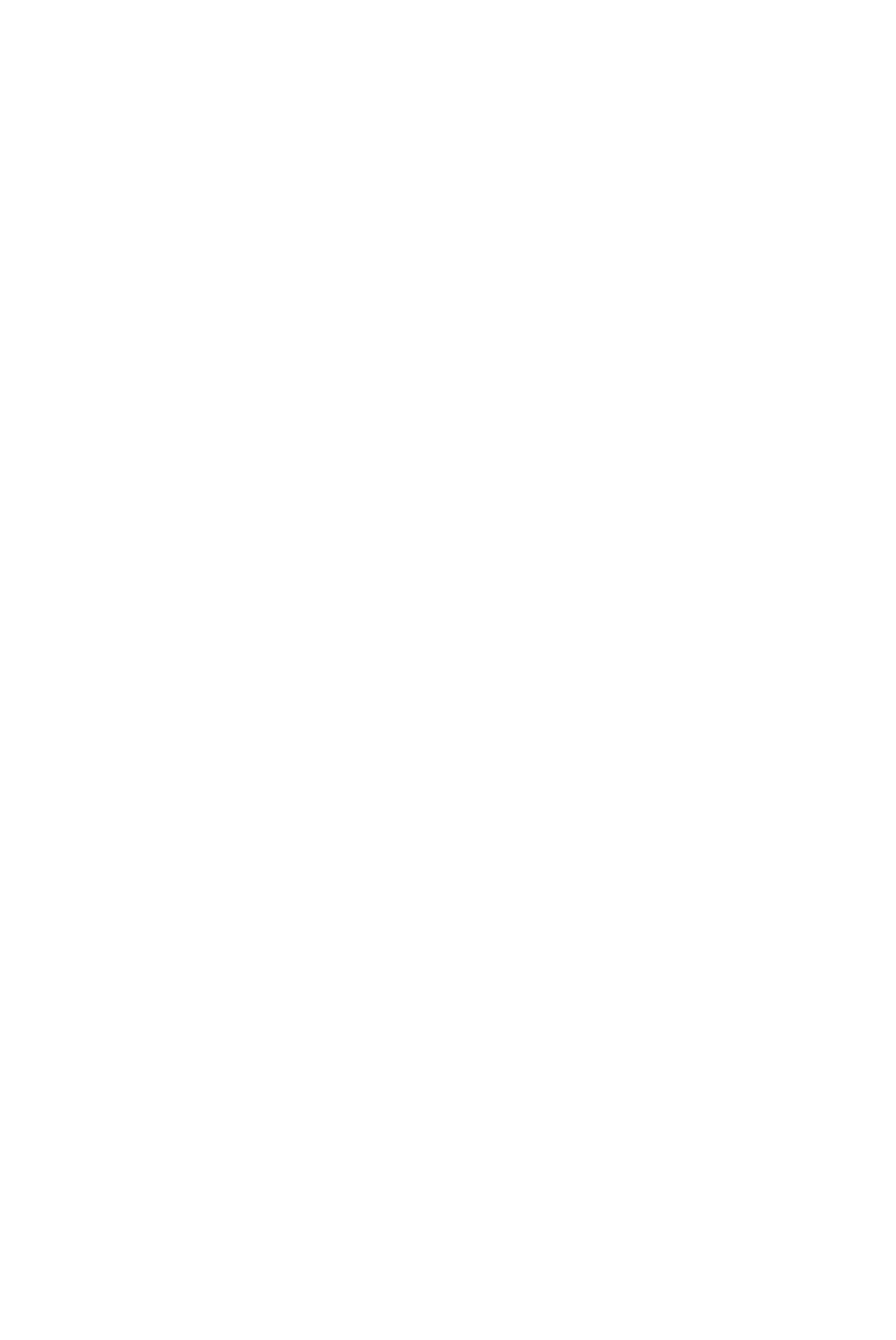
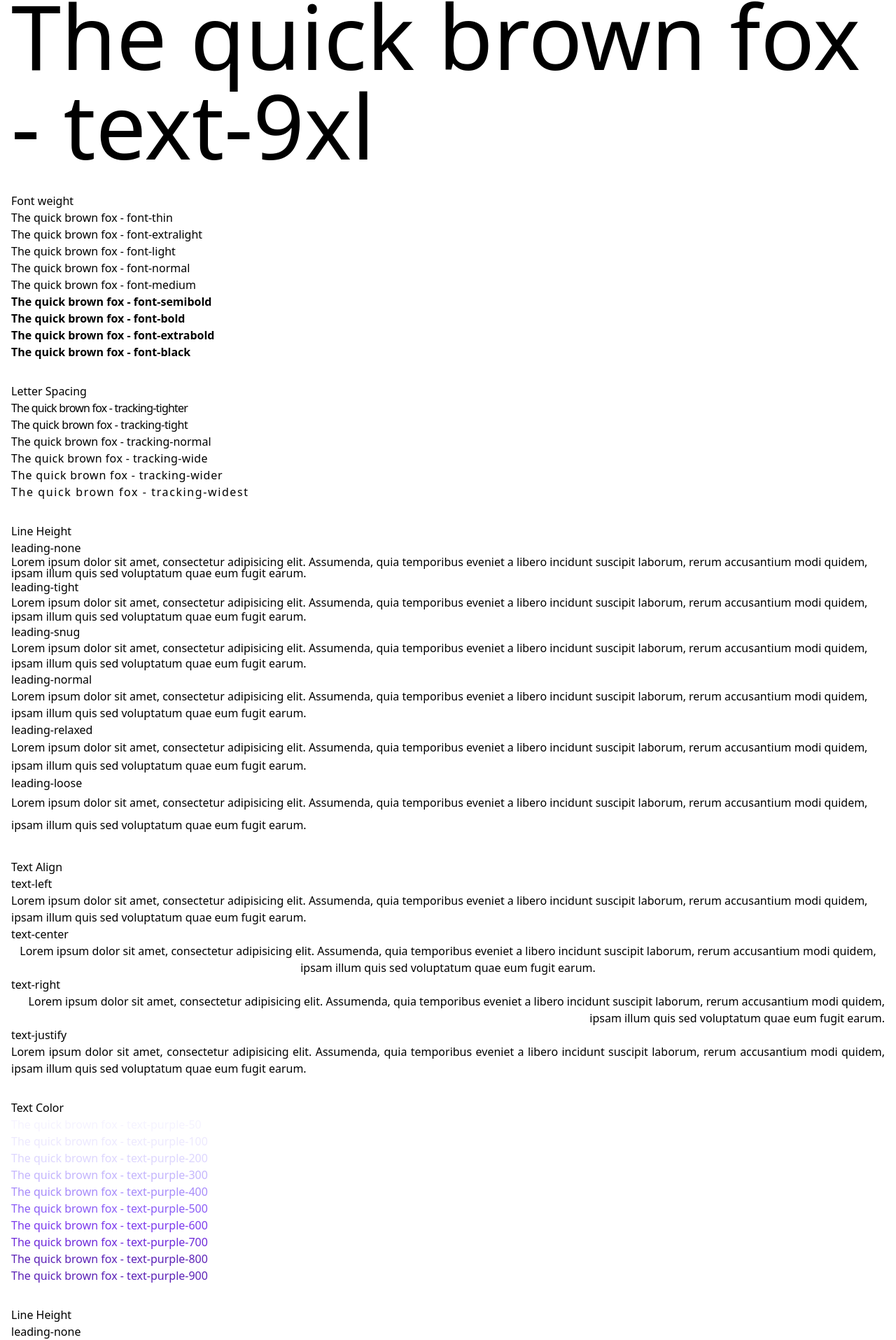
Before and after one commit to alexmkio/tailwind-react-practice, a React (Create React App) app: page / in a window 1280 px wide. Shown: the part 825-2740 px from the top of the page at 70% size. Before the commit the page ends 800 px from the top, so only its background shows below. Built offline with nearby package versions, Linux system fonts and the light colour scheme.

Commit message:
Show example styling for text

```diff
--- a/src/App.js
+++ b/src/App.js
@@ -3,10 +3,187 @@ import './App.css';
 function App() {
   return (
     <>
-      <header className="font-mainFont">
-        Header Using Imported Font
-      </header>
       <main>
+        <h2>
+          Fonts
+        </h2>
+
+        <section className="p-4">
+          <h3>
+            Font family
+          </h3>
+          <p>The quick brown fox - sans/default</p>
+          <p className="font-serif">The quick brown fox - font-serif</p>
+          <p className="font-mono">The quick brown fox - font-mono</p>
+          <p className="font-mainFont">The quick brown fox - imported/custom - font-mainFont</p>
+        </section>
+
+        <section className="p-4">
+          <h3>
+            Font sizing
+          </h3>
+          <p className="text-xs">The quick brown fox - text-xs</p>
+          <p className="text-sm">The quick brown fox - text-sm</p>
+          <p className="text-base">The quick brown fox - text-base</p>
+          <p className="text-lg">The quick brown fox - text-lg</p>
+          <p className="text-xl">The quick brown fox - text-xl</p>
+          <p className="text-2xl">The quick brown fox - text-2xl</p>
+          <p className="text-3xl">The quick brown fox - text-3xl</p>
+          <p className="text-4xl">The quick brown fox - text-4xl</p>
+          <p className="text-5xl">The quick brown fox - text-5xl</p>
+          <p className="text-6xl">The quick brown fox - text-6xl</p>
+          <p className="text-7xl">The quick brown fox - text-7xl</p>
+          <p className="text-8xl">The quick brown fox - text-8xl</p>
+          <p className="text-9xl">The quick brown fox - text-9xl</p>
+        </section>
+
+        <section className="p-4">
+          <h3>
+            Font weight
+          </h3>
+          <p className="font-thin">The quick brown fox - font-thin</p>
+          <p className="font-extralight">The quick brown fox - font-extralight</p>
+          <p className="font-light">The quick brown fox - font-light</p>
+          <p className="font-normal">The quick brown fox - font-normal</p>
+          <p className="font-medium">The quick brown fox - font-medium</p>
+          <p className="font-semibold">The quick brown fox - font-semibold</p>
+          <p className="font-bold">The quick brown fox - font-bold</p>
+          <p className="font-extrabold">The quick brown fox - font-extrabold</p>
+          <p className="font-black">The quick brown fox - font-black</p>
+        </section>
+
+        <section className="p-4">
+          <h3>
+            Letter Spacing
+          </h3>
+          <p className="tracking-tighter">The quick brown fox - tracking-tighter</p>
+          <p className="tracking-tight">The quick brown fox - tracking-tight</p>
+          <p className="tracking-normal">The quick brown fox - tracking-normal</p>
+          <p className="tracking-wide">The quick brown fox - tracking-wide</p>
+          <p className="tracking-wider">The quick brown fox - tracking-wider</p>
+          <p className="tracking-widest">The quick brown fox - tracking-widest</p>
+        </section>
+
+        <section className="p-4">
+          <h3>
+            Line Height
+          </h3>
+          <h4>
+            leading-none
+          </h4>
+          <p className="leading-none">Lorem ipsum dolor sit amet, consectetur adipisicing elit. Assumenda, quia temporibus eveniet a libero incidunt suscipit laborum, rerum accusantium modi quidem, ipsam illum quis sed voluptatum quae eum fugit earum.</p>
+          <h4>
+            leading-tight
+          </h4>
+          <p className="leading-tight">Lorem ipsum dolor sit amet, consectetur adipisicing elit. Assumenda, quia temporibus eveniet a libero incidunt suscipit laborum, rerum accusantium modi quidem, ipsam illum quis sed voluptatum quae eum fugit earum.</p>
+          <h4>
+            leading-snug
+          </h4>
+          <p className="leading-snug">Lorem ipsum dolor sit amet, consectetur adipisicing elit. Assumenda, quia temporibus eveniet a libero incidunt suscipit laborum, rerum accusantium modi quidem, ipsam illum quis sed voluptatum quae eum fugit earum.</p>
+          <h4>
+            leading-normal
+          </h4>
+          <p className="leading-normal">Lorem ipsum dolor sit amet, consectetur adipisicing elit. Assumenda, quia temporibus eveniet a libero incidunt suscipit laborum, rerum accusantium modi quidem, ipsam illum quis sed voluptatum quae eum fugit earum.</p>
+          <h4>
+            leading-relaxed
+          </h4>
+          <p className="leading-relaxed">Lorem ipsum dolor sit amet, consectetur adipisicing elit. Assumenda, quia temporibus eveniet a libero incidunt suscipit laborum, rerum accusantium modi quidem, ipsam illum quis sed voluptatum quae eum fugit earum.</p>
+          <h4>
+            leading-loose
+          </h4>
+          <p className="leading-loose">Lorem ipsum dolor sit amet, consectetur adipisicing elit. Assumenda, quia temporibus eveniet a libero incidunt suscipit laborum, rerum accusantium modi quidem, ipsam illum quis sed voluptatum quae eum fugit earum.</p>
+        </section>
+
+        <section className="p-4">
+          <h3>
+            Text Align
+          </h3>
+          <h4>
+            text-left
+          </h4>
+          <p className="text-left">Lorem ipsum dolor sit amet, consectetur adipisicing elit. Assumenda, quia temporibus eveniet a libero incidunt suscipit laborum, rerum accusantium modi quidem, ipsam illum quis sed voluptatum quae eum fugit earum.</p>
+          <h4>
+            text-center
+          </h4>
+          <p className="text-center">Lorem ipsum dolor sit amet, consectetur adipisicing elit. Assumenda, quia temporibus eveniet a libero incidunt suscipit laborum, rerum accusantium modi quidem, ipsam illum quis sed voluptatum quae eum fugit earum.</p>
+          <h4>
+            text-right
+          </h4>
+          <p className="text-right">Lorem ipsum dolor sit amet, consectetur adipisicing elit. Assumenda, quia temporibus eveniet a libero incidunt suscipit laborum, rerum accusantium modi quidem, ipsam illum quis sed voluptatum quae eum fugit earum.</p>
+          <h4>
+            text-justify
+          </h4>
+          <p className="text-justify">Lorem ipsum dolor sit amet, consectetur adipisicing elit. Assumenda, quia temporibus eveniet a libero incidunt suscipit laborum, rerum accusantium modi quidem, ipsam illum quis sed voluptatum quae eum fugit earum.</p>
+        </section>
+
+        <section className="p-4">
+          <h3>
+            Text Color
+          </h3>
+          <p className="text-purple-50">The quick brown fox - text-purple-50</p>
+          <p className="text-purple-100">The quick brown fox - text-purple-100</p>
+          <p className="text-purple-200">The quick brown fox - text-purple-200</p>
+          <p className="text-purple-300">The quick brown fox - text-purple-300</p>
+          <p className="text-purple-400">The quick brown fox - text-purple-400</p>
+          <p className="text-purple-500">The quick brown fox - text-purple-500</p>
+          <p className="text-purple-600">The quick brown fox - text-purple-600</p>
+          <p className="text-purple-700">The quick brown fox - text-purple-700</p>
+          <p className="text-purple-800">The quick brown fox - text-purple-800</p>
+          <p className="text-purple-800">The quick brown fox - text-purple-900</p>
+        </section>
+
+        <section className="p-4">
+          <h3>
+            Line Height
+          </h3>
+          <h4>
+            leading-none
+          </h4>
+          <p className="leading-none">Lorem ipsum dolor sit amet, consectetur adipisicing elit. Assumenda, quia temporibus eveniet a libero incidunt suscipit laborum, rerum accusantium modi quidem, ipsam illum quis sed voluptatum quae eum fugit earum.</p>
+          <h4>
+            leading-tight
+          </h4>
+          <p className="leading-tight">Lorem ipsum dolor sit amet, consectetur adipisicing elit. Assumenda, quia temporibus eveniet a libero incidunt suscipit laborum, rerum accusantium modi quidem, ipsam illum quis sed voluptatum quae eum fugit earum.</p>
+          <h4>
+            leading-snug
+          </h4>
+          <p className="leading-snug">Lorem ipsum dolor sit amet, consectetur adipisicing elit. Assumenda, quia temporibus eveniet a libero incidunt suscipit laborum, rerum accusantium modi quidem, ipsam illum quis sed voluptatum quae eum fugit earum.</p>
+          <h4>
+            leading-normal
+          </h4>
+          <p className="leading-normal">Lorem ipsum dolor sit amet, consectetur adipisicing elit. Assumenda, quia temporibus eveniet a libero incidunt suscipit laborum, rerum accusantium modi quidem, ipsam illum quis sed voluptatum quae eum fugit earum.</p>
+          <h4>
+            leading-relaxed
+          </h4>
+          <p className="leading-relaxed">Lorem ipsum dolor sit amet, consectetur adipisicing elit. Assumenda, quia temporibus eveniet a libero incidunt suscipit laborum, rerum accusantium modi quidem, ipsam illum quis sed voluptatum quae eum fugit earum.</p>
+          <h4>
+            leading-loose
+          </h4>
+          <p className="leading-loose">Lorem ipsum dolor sit amet, consectetur adipisicing elit. Assumenda, quia temporibus eveniet a libero incidunt suscipit laborum, rerum accusantium modi quidem, ipsam illum quis sed voluptatum quae eum fugit earum.</p>
+        </section>
+
+        <div class="text-5xl font-extrabold">
+          <span class="bg-clip-text text-transparent bg-gradient-to-r from-green-400 to-blue-500">
+            Hello world
+          </span>
+        </div>
+
+        <section className="p-4">
+          <h3>
+            Placeholder Text
+          </h3>
+          <input className="placeholder-blue-500 border-2" placeholder="placeholder-blue-500"></input>
+        </section>
+
+        <section className="p-4">
+          <h3>
+            Responsive
+          </h3>
+          <p className="
+            text-xs italic uppercase
+            lg:text-6xl lg:not-italic lg:lowercase
+          ">The quick brown fox</p>
+        </section>
       </main>
     </>
   );
```
